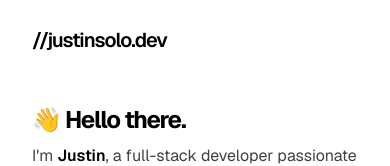
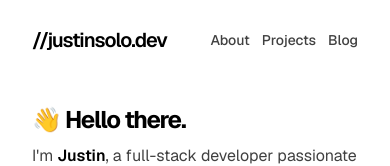
Before and after one commit to justinpaulosolo/justinsolo.dev, a Next.js app: page / in a window 390 px wide. Shown: the top 166 px of the page. Built offline with nearby package versions, Linux system fonts and the light colour scheme.

Commit message:
Fix MainNav styling

```diff
--- a/app/components/main-nav.tsx
+++ b/app/components/main-nav.tsx
@@ -18,6 +18,7 @@
 
 export default function MainNav() {
   const currentPath = usePathname();
+
   return (
     <header className="container z-40">
       <div className="flex h-20 items-center justify-between py-6">
@@ -27,13 +28,13 @@
         >
           {"//"}justinsolo.dev
         </Link>
-        <nav className="hidden gap-3 md:flex">
+        <nav className="flex gap-3">
           {Object.entries(navLinks).map(([path, { name }]) => (
             <Link
               href={path}
               key={path}
               className={cn(
-                "flex items-center text-lg font-medium text-neutral-700 transition-all sm:text-sm dark:text-neutral-200",
+                "flex items-center text-sm font-medium text-neutral-700 transition-all sm:text-sm dark:text-neutral-200",
                 currentPath === path && "text-black dark:text-neutral-400"
               )}
             >
```
